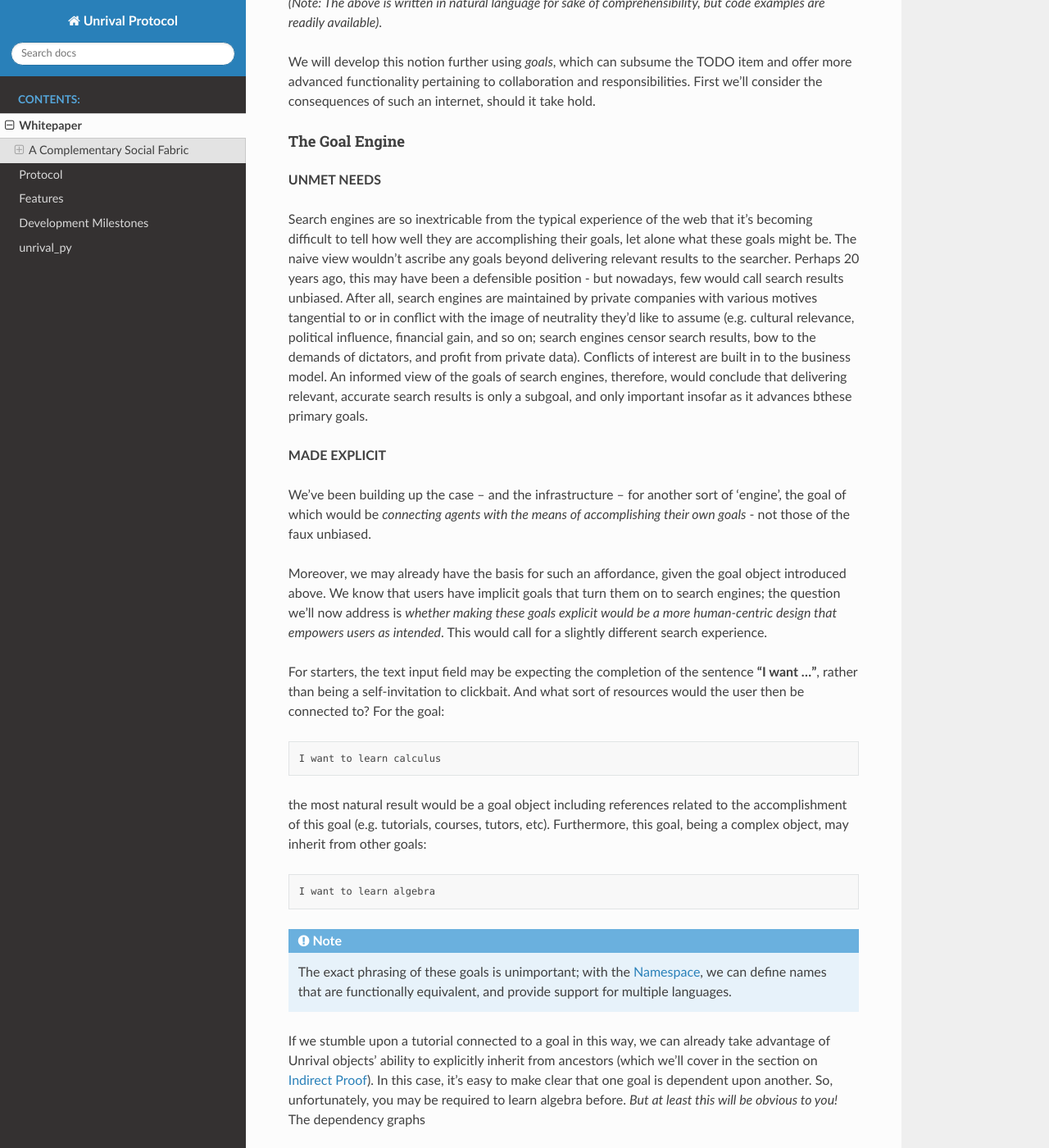
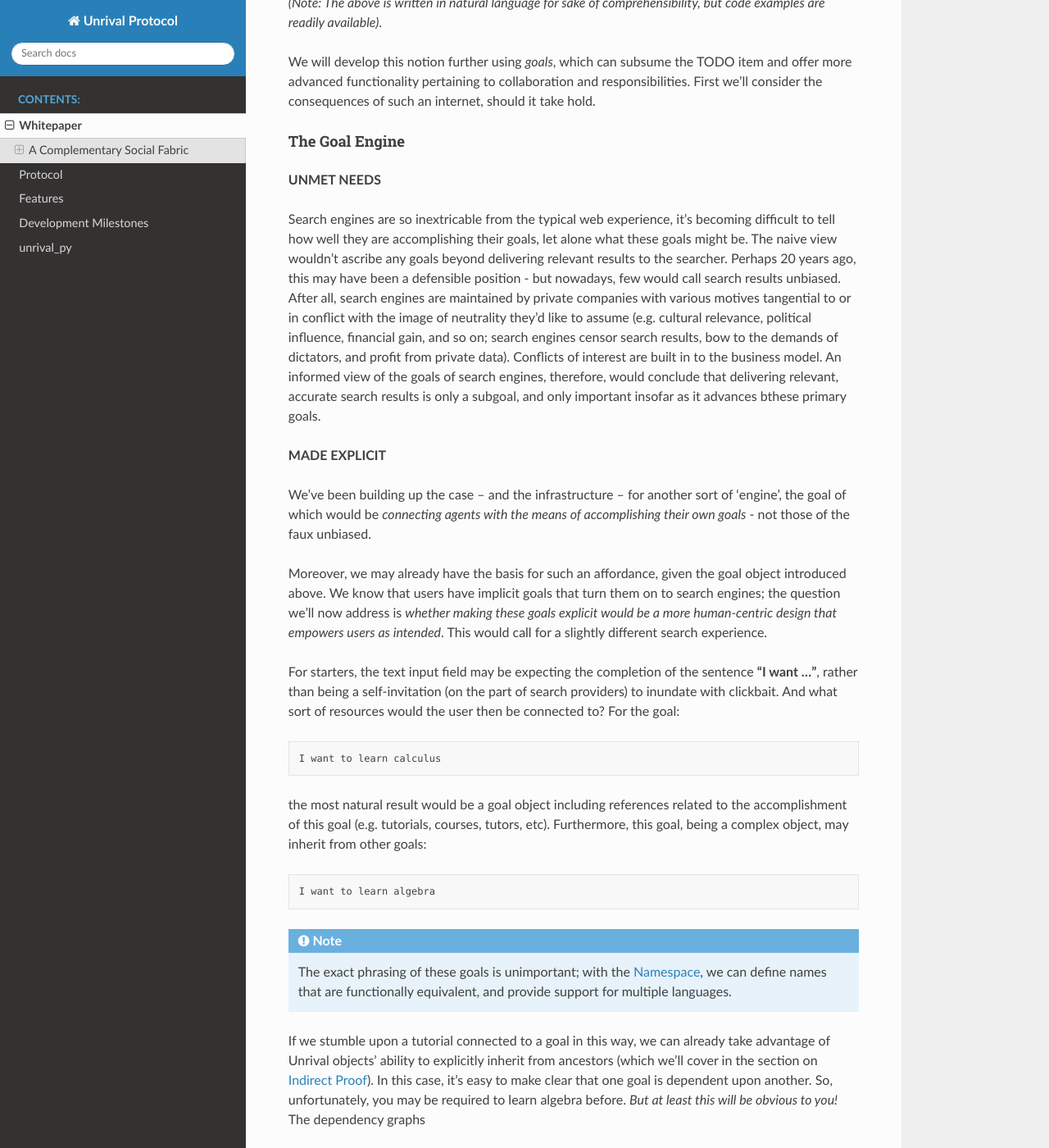
Before and after one commit to unrival-protocol/documentation, a Sphinx documentation site: the page built from source/whitepaper.rst, in a window 1280 px wide and 1400 px high, scrolled down 5712 px. Shown: the whole window at 82% size. Built offline with Sphinx 7.4.7 and the Read the Docs theme 2.0.0, drawn with Linux system fonts in a browser that asks for light colours.

Commit message:
correct typo

```diff
--- a/source/whitepaper.org
+++ b/source/whitepaper.org
@@ -107,7 +107,7 @@ We will develop this notion further using /goals/, which can subsume the TODO it
 ** The Goal Engine
 *UNMET NEEDS*
 
-Search engines are so inextricable from the typical experience of the web that it's becoming difficult to tell how well they are accomplishing their goals, let alone what these goals might be.  The naive view wouldn't ascribe any goals beyond delivering relevant results to the searcher.  Perhaps 20 years ago, this may have been a defensible position - but nowadays, few would call search results unbiased.  After all, search engines are maintained by private companies with various motives tangential to or in conflict with the image of neutrality they'd like to assume (e.g. cultural relevance, political influence, financial gain, and so on; search engines censor search results, bow to the demands of dictators, and profit from private data).  Conflicts of interest are built in to the business model.  An informed view of the goals of search engines, therefore, would conclude that delivering relevant, accurate search results is only a subgoal, and only important insofar as it advances bthese primary goals.
+Search engines are so inextricable from the typical web experience, it's becoming difficult to tell how well they are accomplishing their goals, let alone what these goals might be.  The naive view wouldn't ascribe any goals beyond delivering relevant results to the searcher.  Perhaps 20 years ago, this may have been a defensible position - but nowadays, few would call search results unbiased.  After all, search engines are maintained by private companies with various motives tangential to or in conflict with the image of neutrality they'd like to assume (e.g. cultural relevance, political influence, financial gain, and so on; search engines censor search results, bow to the demands of dictators, and profit from private data).  Conflicts of interest are built in to the business model.  An informed view of the goals of search engines, therefore, would conclude that delivering relevant, accurate search results is only a subgoal, and only important insofar as it advances bthese primary goals.
 
 *MADE EXPLICIT*
 
@@ -115,7 +115,7 @@ We've been building up the case -- and the infrastructure -- for another sort of
 
 Moreover, we may already have the basis for such an affordance, given the goal object introduced above.  We know that users have implicit goals that turn them on to search engines; the question we'll now address is /whether making these goals explicit would be a more human-centric design that empowers users as intended/.  This would call for a slightly different search experience.
 
-For starters, the text input field may be expecting the completion of the sentence *"I want ..."*, rather than being a self-invitation to clickbait.  And what sort of resources would the user then be connected to?  For the goal:
+For starters, the text input field may be expecting the completion of the sentence *"I want ..."*, rather than being a self-invitation (on the part of search providers) to inundate with clickbait.  And what sort of resources would the user then be connected to?  For the goal:
 #+begin_src org-mode
 I want to learn calculus
 #+end_src
--- a/source/whitepaper.rst
+++ b/source/whitepaper.rst
@@ -141,7 +141,7 @@ The Goal Engine
 
 **UNMET NEEDS**
 
-Search engines are so inextricable from the typical experience of the web that it's becoming difficult to tell how well they are accomplishing their goals, let alone what these goals might be.  The naive view wouldn't ascribe any goals beyond delivering relevant results to the searcher.  Perhaps 20 years ago, this may have been a defensible position - but nowadays, few would call search results unbiased.  After all, search engines are maintained by private companies with various motives tangential to or in conflict with the image of neutrality they'd like to assume (e.g. cultural relevance, political influence, financial gain, and so on; search engines censor search results, bow to the demands of dictators, and profit from private data).  Conflicts of interest are built in to the business model.  An informed view of the goals of search engines, therefore, would conclude that delivering relevant, accurate search results is only a subgoal, and only important insofar as it advances bthese primary goals.
+Search engines are so inextricable from the typical web experience, it's becoming difficult to tell how well they are accomplishing their goals, let alone what these goals might be.  The naive view wouldn't ascribe any goals beyond delivering relevant results to the searcher.  Perhaps 20 years ago, this may have been a defensible position - but nowadays, few would call search results unbiased.  After all, search engines are maintained by private companies with various motives tangential to or in conflict with the image of neutrality they'd like to assume (e.g. cultural relevance, political influence, financial gain, and so on; search engines censor search results, bow to the demands of dictators, and profit from private data).  Conflicts of interest are built in to the business model.  An informed view of the goals of search engines, therefore, would conclude that delivering relevant, accurate search results is only a subgoal, and only important insofar as it advances bthese primary goals.
 
 **MADE EXPLICIT**
 
@@ -149,7 +149,7 @@ We've been building up the case -- and the infrastructure -- for another sort of
 
 Moreover, we may already have the basis for such an affordance, given the goal object introduced above.  We know that users have implicit goals that turn them on to search engines; the question we'll now address is *whether making these goals explicit would be a more human-centric design that empowers users as intended*.  This would call for a slightly different search experience.
 
-For starters, the text input field may be expecting the completion of the sentence **"I want ..."**, rather than being a self-invitation to clickbait.  And what sort of resources would the user then be connected to?  For the goal:
+For starters, the text input field may be expecting the completion of the sentence **"I want ..."**, rather than being a self-invitation (on the part of search providers) to inundate with clickbait.  And what sort of resources would the user then be connected to?  For the goal:
 
 .. code:: org-mode
 
```
